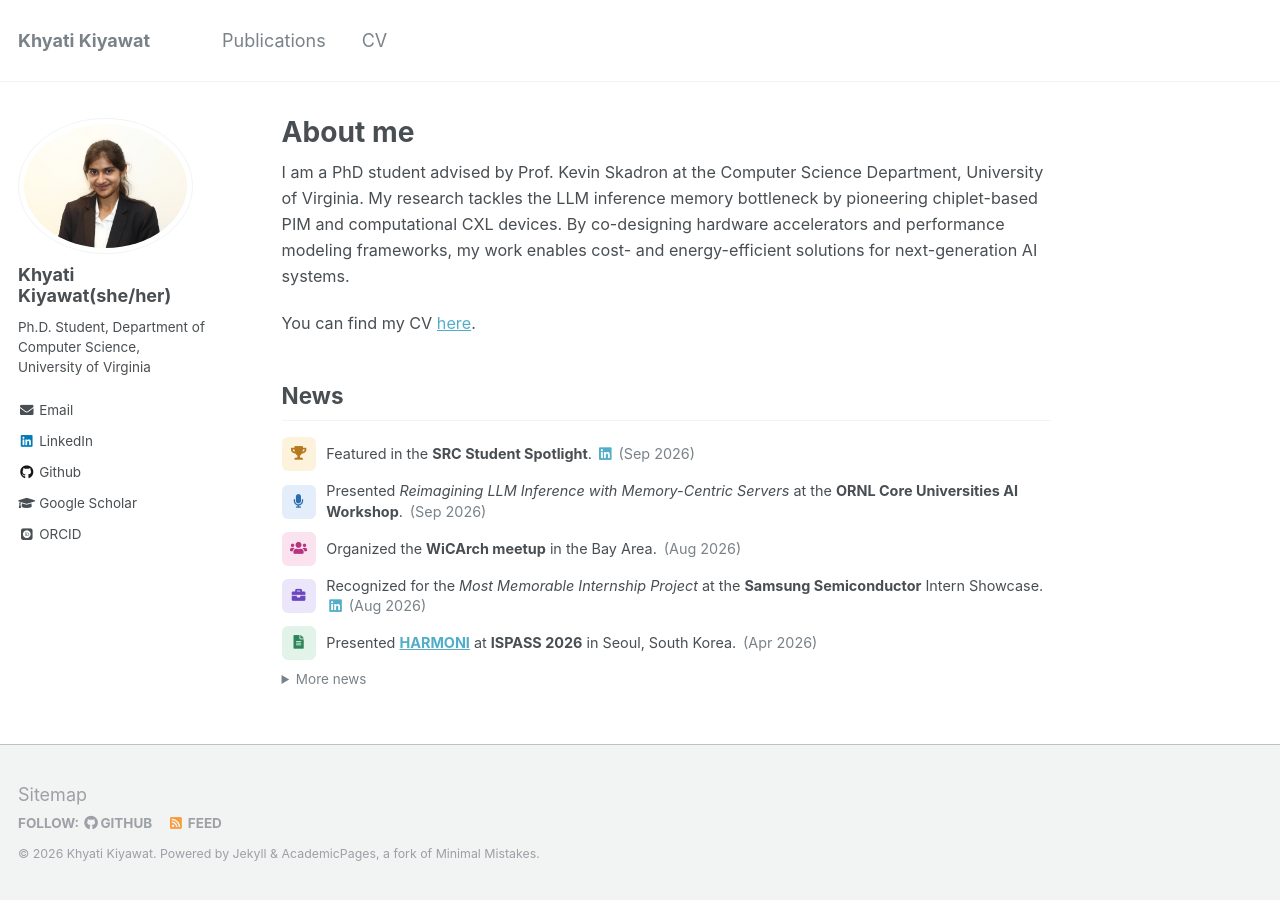
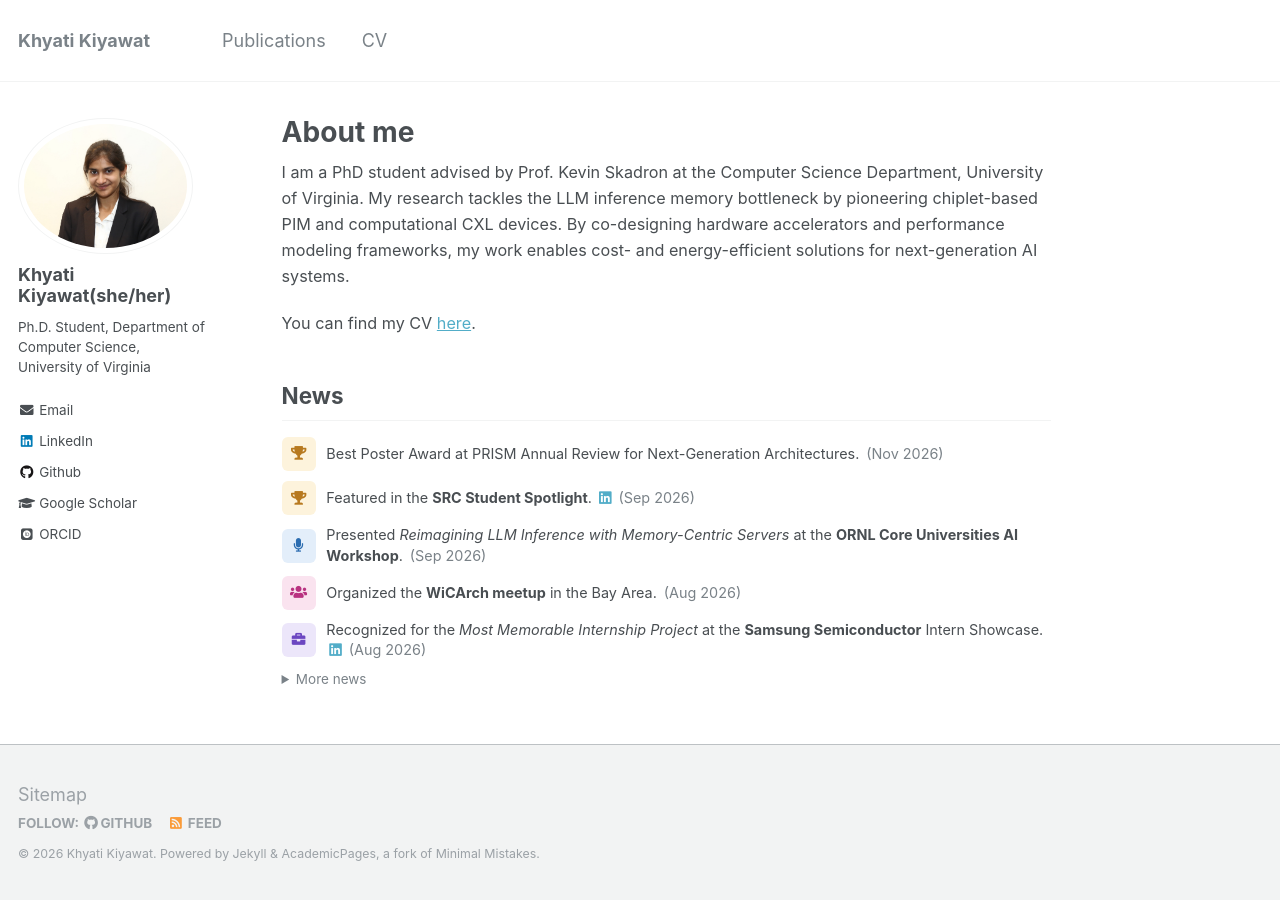
Before and after one commit to khyatikiyawat/khyatikiyawat.github.io, a Jekyll site: the page built from _pages/about.md, in a window 1280 px wide. Built offline with Jekyll 4.4.1, drawn with Linux system fonts in a browser that asks for light colours; some web fonts are replaced.

Commit message:
Add files via upload

```diff
--- a/_data/news.yml
+++ b/_data/news.yml
@@ -7,6 +7,10 @@
 #          (click opens it full size), e.g. /images/news/wicarch-meetup.jpg
 #   link:  optional URL (e.g. LinkedIn post), shown as a small icon after the text
 # Only the first few items show by default; the rest go under "More news".
+
+- date: "Nov 2026"
+  type: award
+  text: "Best Poster Award at PRISM Annual Review for Next-Generation Architectures."
 
 - date: "Sep 2026"
   type: award
```
